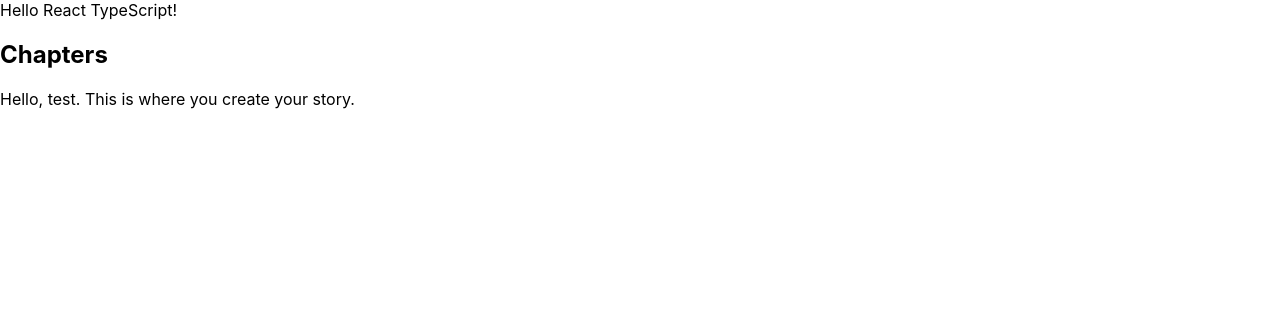
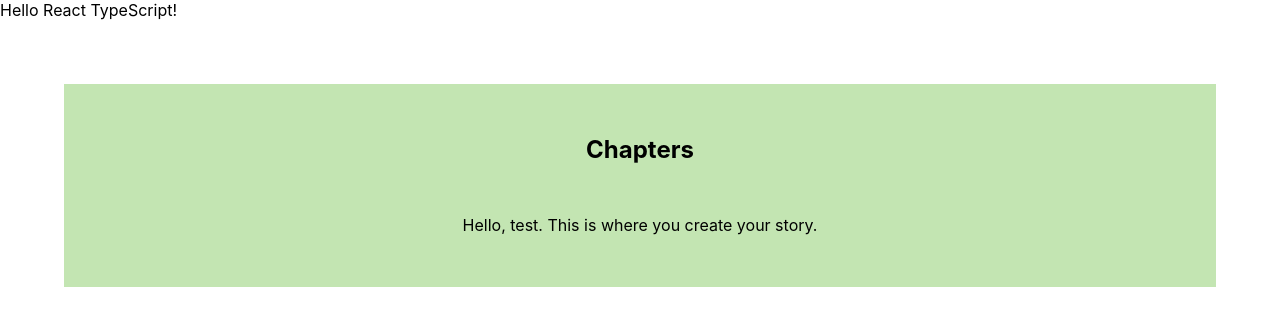
Before and after one commit to franco-ortega/ts-02-storybook, a React (Create React App) app: page /chapters in a window 1280 px wide. Shown: the top 326 px of the page. Built offline with nearby package versions, Linux system fonts and the light colour scheme.

Commit message:
change Prologue path to /

```diff
--- a/src/components/app/App.tsx
+++ b/src/components/app/App.tsx
@@ -16,7 +16,7 @@ const App: React.FC = () => {
       <Router>
         <Switch>
           <Route
-            exact path="/prologue"
+            exact path="/"
             render={() =>
               <Prologue setUserName={setUserName} />
             }
--- a/src/components/chapters/Chapters.module.css
+++ b/src/components/chapters/Chapters.module.css
@@ -0,0 +1,16 @@
+.Chapters {
+  background: hsla(100, 50%, 75%, .8);
+  margin: 5vw;
+  padding: 2vw;
+  display: flex;
+  flex-direction: column;
+  align-items: center;
+}
+
+.Chapters h1 {
+  margin: 2vw;
+}
+
+.Chapters p {
+  margin: 2vw;
+}
--- a/src/components/chapters/Chapters.tsx
+++ b/src/components/chapters/Chapters.tsx
@@ -1,5 +1,6 @@
 import React from 'react';
 import PropTypes from 'prop-types';
+import styles from './Chapters.module.css';
 
 interface Props {
   userName: string
@@ -7,7 +8,7 @@ interface Props {
 
 const Chapters: React.FC<Props> = ({ userName }) => {
   return (
-    <section>
+    <section className={styles.Chapters}>
       <h1>Chapters</h1>
       <p>
         Hello, {userName}. This is where you create your story.
```
